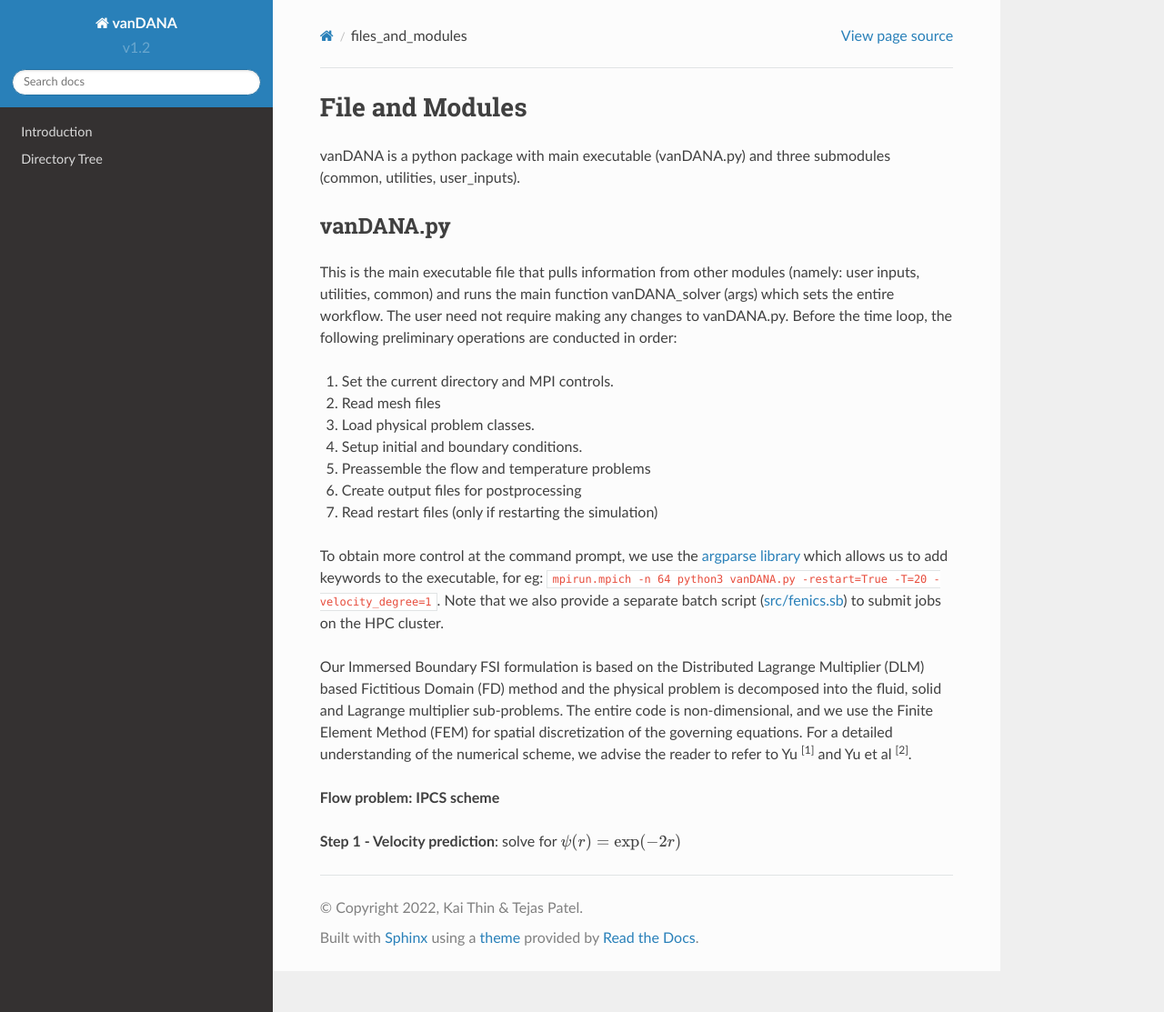
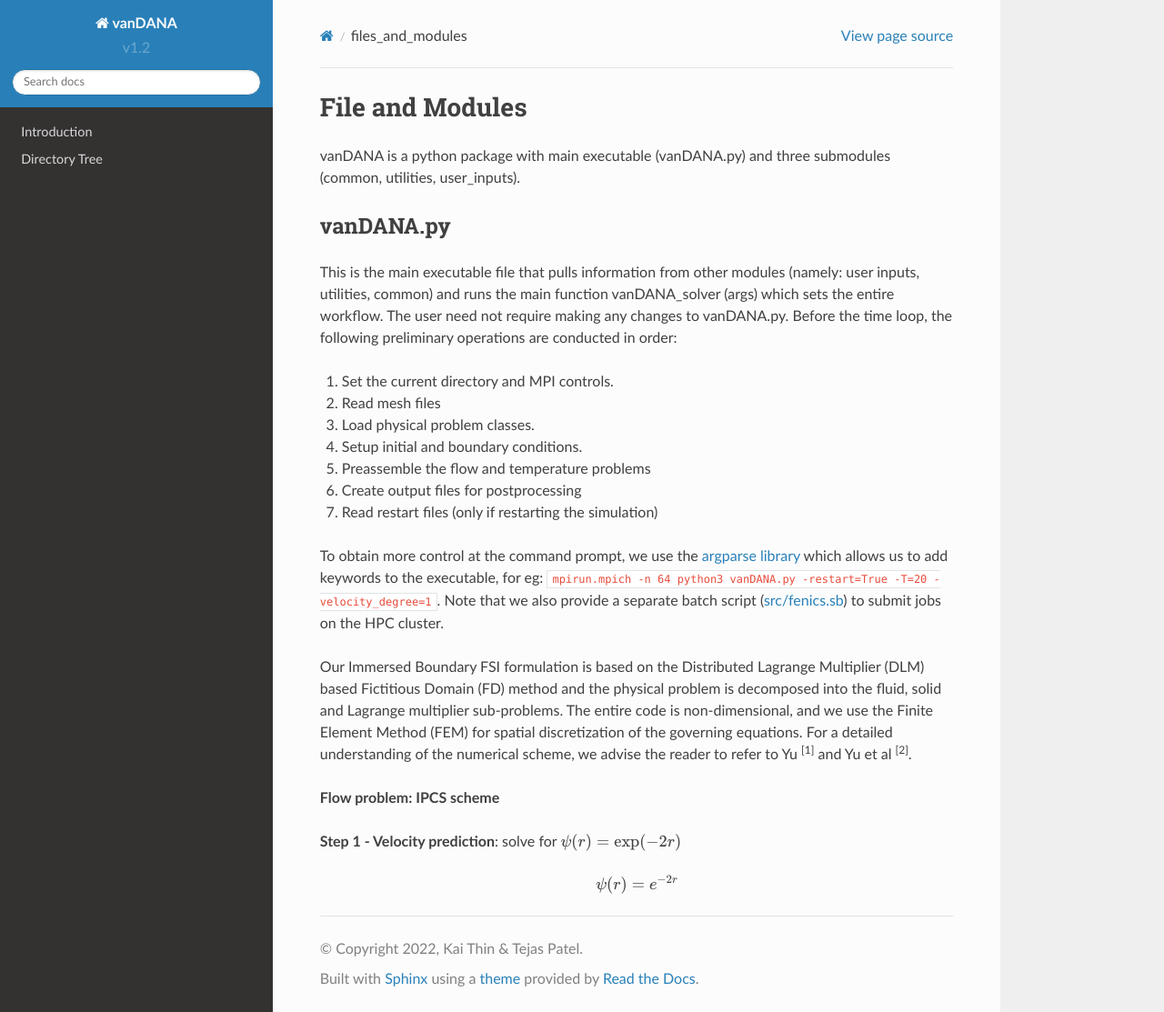
Before and after one commit to kaithin5/test, a Sphinx documentation site: the page built from docs/source/files_and_modules.rst, in a window 1280 px wide and 1113 px high. Shown: the whole window at 91% size. Built offline with Sphinx 7.4.7 and the Read the Docs theme 2.0.0, drawn with Linux system fonts in a browser that asks for light colours; pages that are not in the unit, such as notebooks, are missing from menus.

Commit message:
Update files_and_modules.rst

```diff
--- a/docs/source/files_and_modules.rst
+++ b/docs/source/files_and_modules.rst
@@ -28,3 +28,5 @@ Our Immersed Boundary FSI formulation is based on the Distributed Lagrange Multi
 **Flow problem: IPCS scheme**
 
 **Step 1 - Velocity prediction**: solve for :math:`\psi(r) = \exp(-2r)`
+
+.. math:: \psi(r) = e^{-2r}
```
